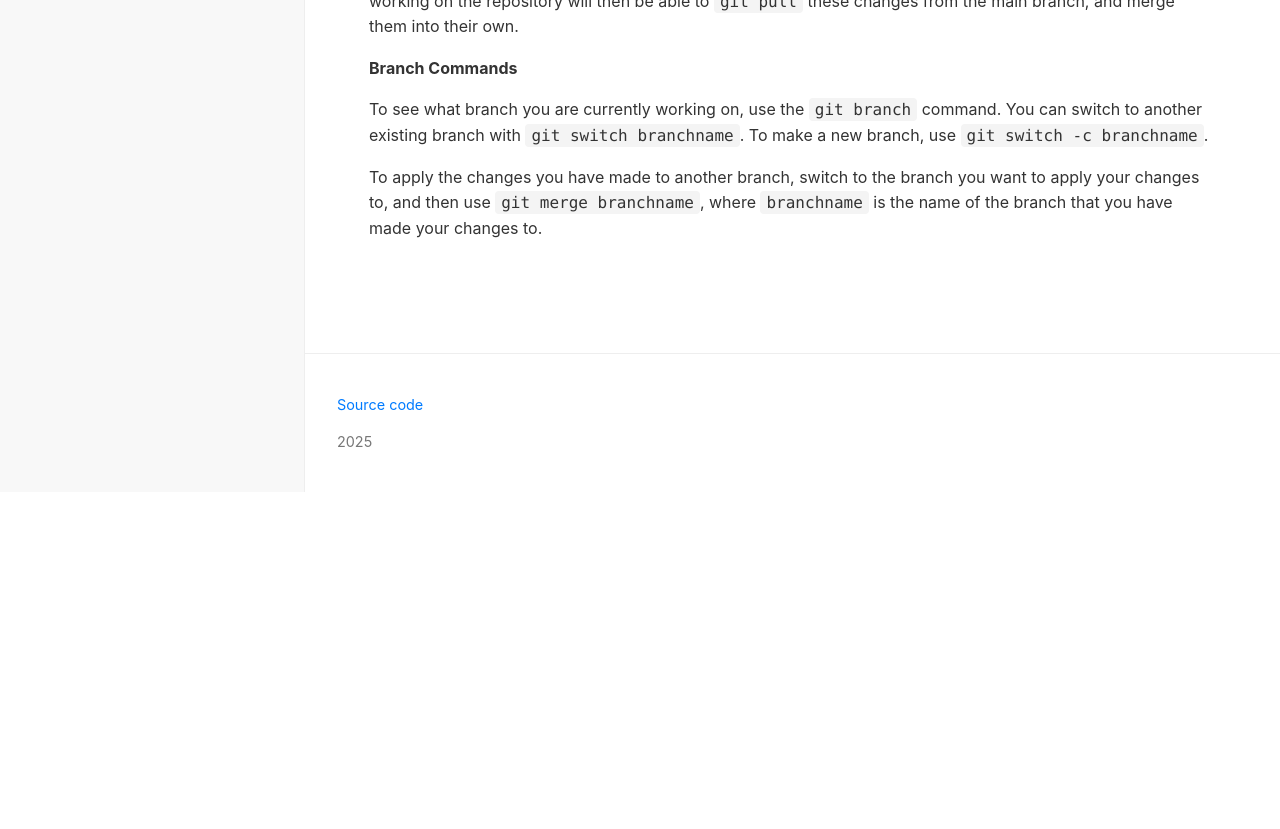
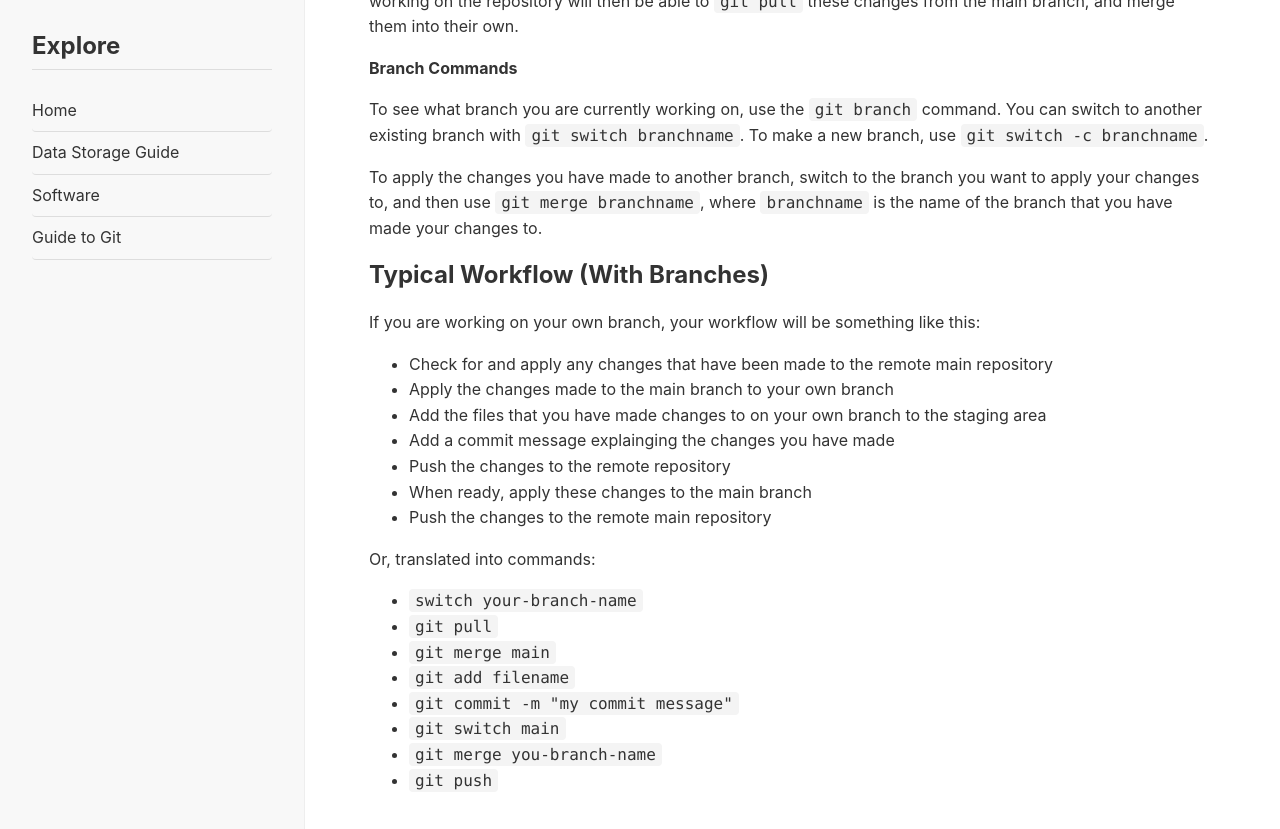
Before and after one commit to Applied-Materials-Technology/data-storage-guide, a Jekyll site: the page built from base/git_guide.html, in a window 1280 px wide and 900 px high, scrolled down 2200 px. Shown: the top 829 px of the window. Built offline with Jekyll 4.4.1, drawn with Linux system fonts in a browser that asks for light colours; before the commit the page ends 2692 px from its top, so only the background shows below that; some of the changed text lies outside the part shown.

Commit message:
updated git guide

```diff
--- a/base/git_guide.html
+++ b/base/git_guide.html
@@ -80,7 +80,7 @@
         and you do not introduce any conflicts.
     </p>
 
-    <h2><b>Typical Workflow</b></h2>
+    <h2><b>Typical Workflow (No Branches)</b></h2>
 
     <p>So a typical git workflow from your local code would be something like:
     <ul>
@@ -126,4 +126,33 @@
         <code>git merge branchname</code>, where <code>branchname</code> is the name of the branch that you have made your changes to.
     </p>
 
+    <h2><b>Typical Workflow (With Branches)</b></h2>
+
+    <p>If you are working on your own branch, your workflow will be something like this:
+    <ul>
+        <li>Check for and apply any changes that have been made to the remote main
+            repository</li>
+        <li>Apply the changes made to the main branch to your own branch</li>
+        <li>Add the files that you have made changes to on your own branch to
+            the staging area</li>
+        <li>Add a commit message explainging the changes you have made</li>
+        <li>Push the changes to the remote repository</li>
+        <li>When ready, apply these changes to the main branch</li>
+        <li>Push the changes to the remote main repository</li>
+    </ul>
+    </p>
+
+    <p>Or, translated into commands:
+    <ul>
+        <li><code>switch your-branch-name</code></li>
+        <li><code>git pull</code></li>
+        <li><code>git merge main</code></li>
+        <li><code>git add filename</code></li>
+        <li><code>git commit -m "my commit message"</code></li>
+        <li><code>git switch main</code></li>
+        <li><code>git merge you-branch-name</code></li>
+        <li><code>git push</code></li>
+    </ul>
+    </p>
+
 </div>
```
